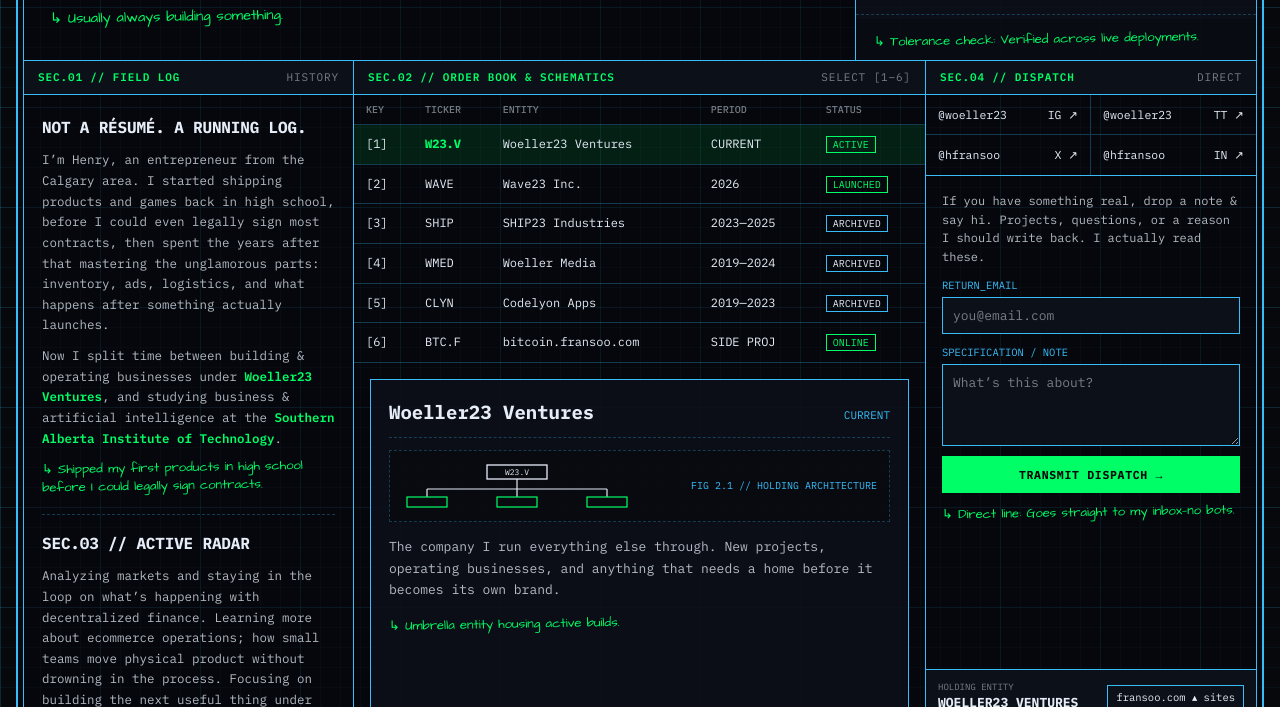
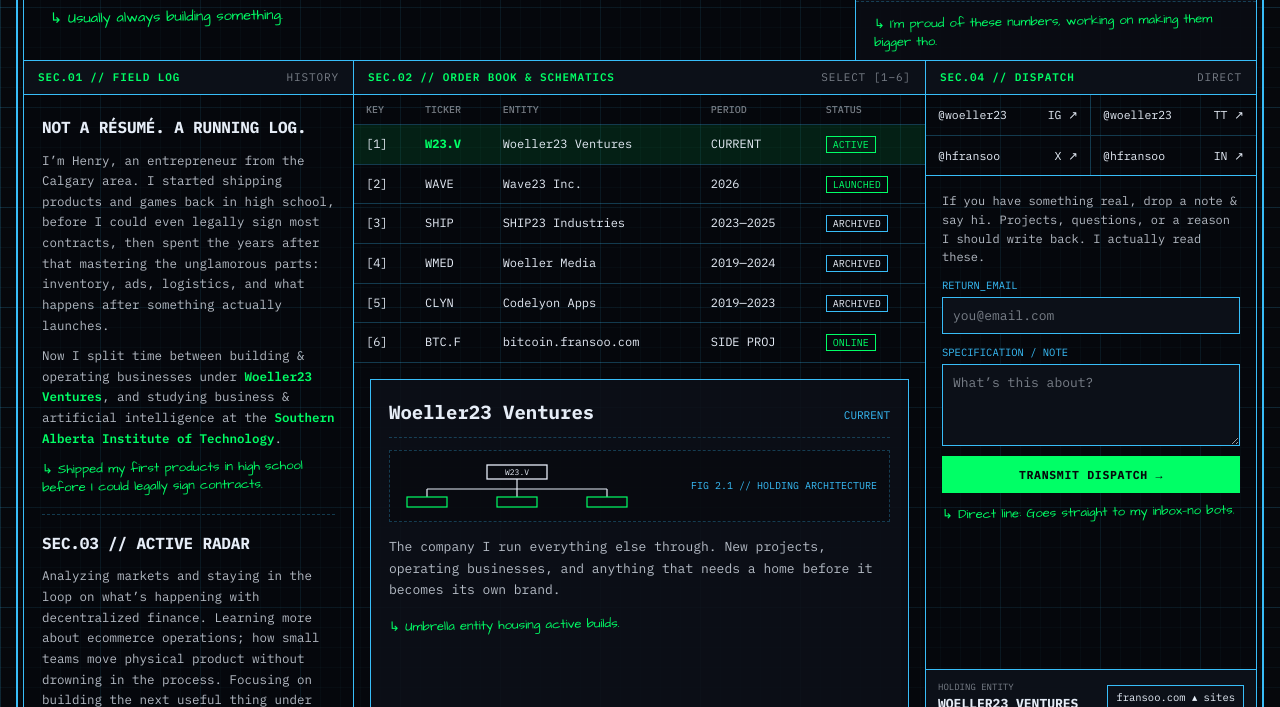
Before and after one commit to codelyoon/fransoo.com, a plain HTML site: page index.html in a window 1280 px wide. Shown: the part 393-1100 px from the top of the page. Drawn offline with Linux system fonts and the light colour scheme; no server answers.

Commit message:
Update index.html

```diff
--- a/index.html
+++ b/index.html
@@ -783,7 +783,7 @@
               <div class="ledger-val" data-count="30000" data-prefix="$" data-suffix="+">$0+</div>
             </div>
             <div class="ledger-note-bar">
-              <span class="hand-note" style="font-size:13px;">↳ Tolerance check: Verified across live deployments.</span>
+              <span class="hand-note" style="font-size:13px;">↳ I'm proud of these numbers, working on making them bigger tho.</span>
             </div>
           </div>
         </div>
```
